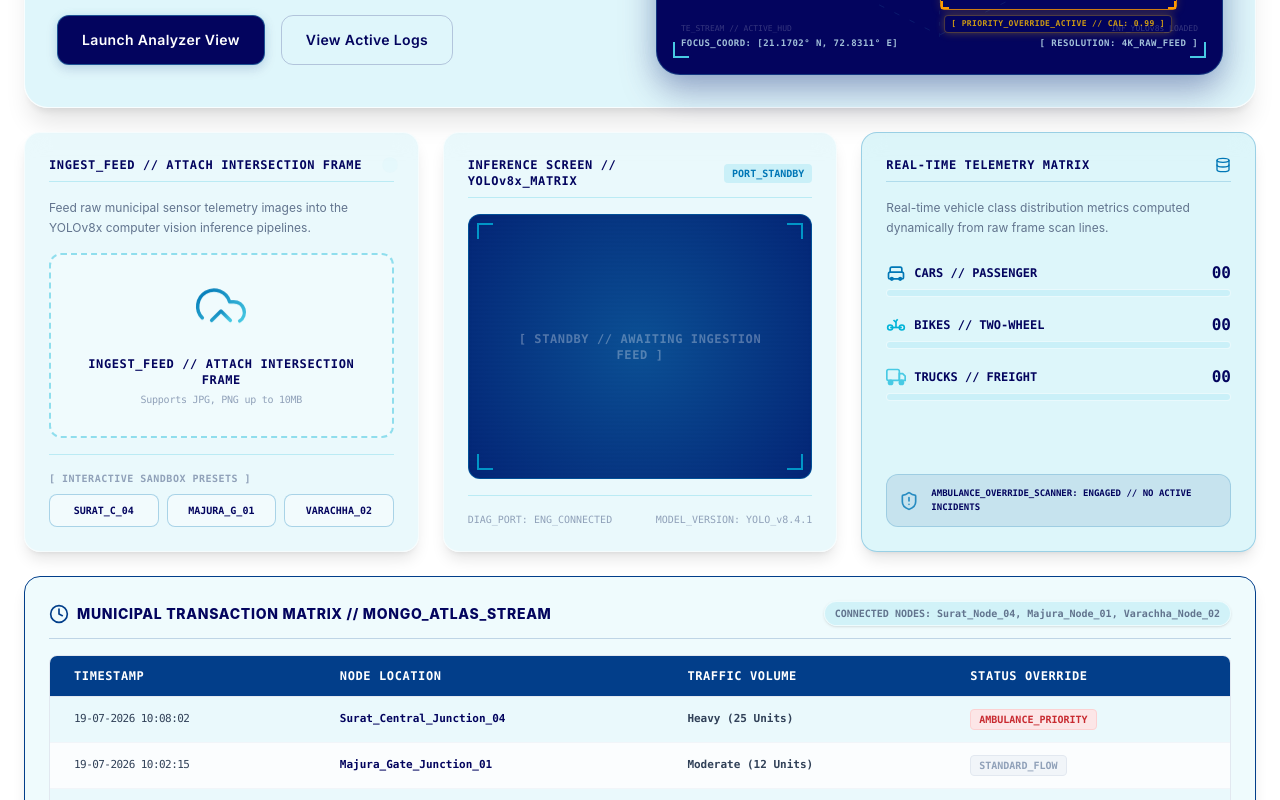
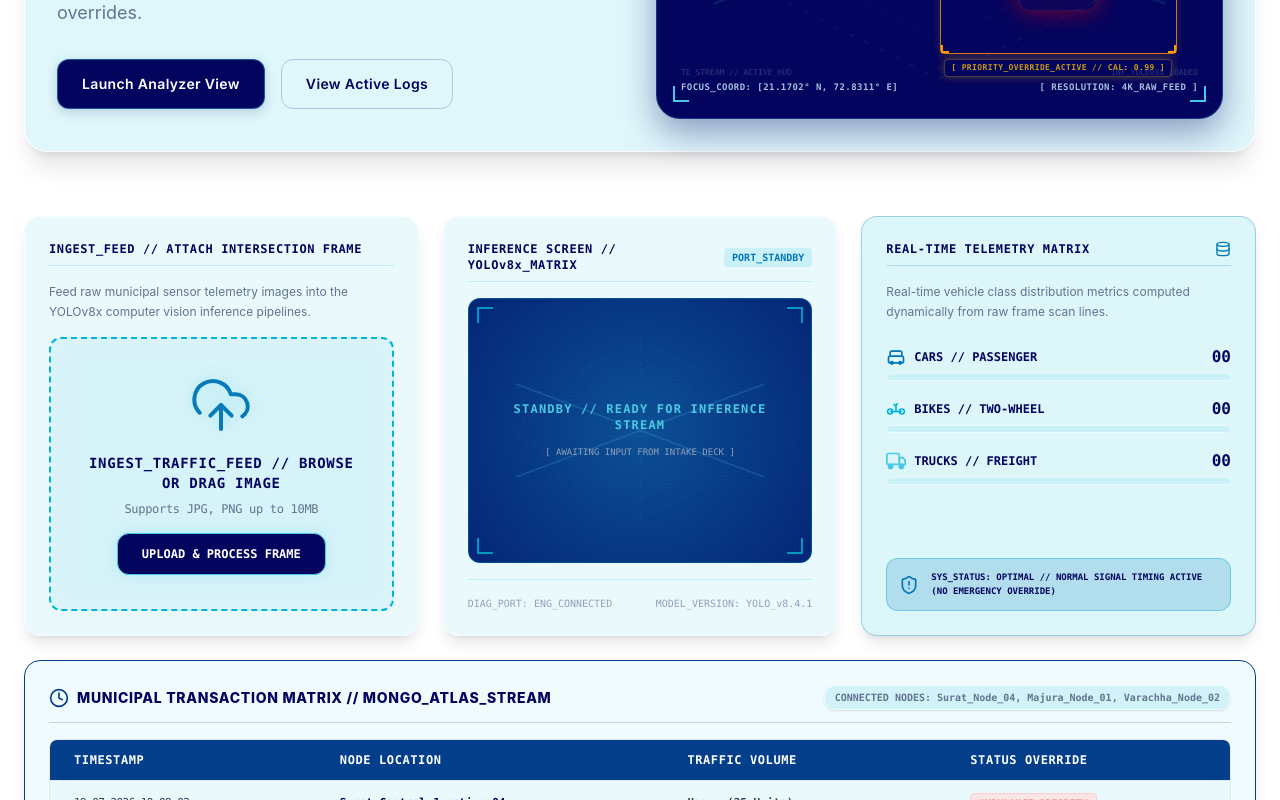
Before and after one commit to adit301206/NeuroCity, a React app in the folder frontend/: page / in a window 1280 px wide. Shown: the part 480-1280 px from the top of the page. Built offline with nearby package versions, Linux system fonts and the light colour scheme; the HTML template or start-up script is replaced by a standard one.

Commit message:
feat: Update Navbar and Traffic components with enhanced styling and layout adjustments; remove unused preset loading functionality in TrafficWorkspace

```diff
--- a/frontend/src/components/Navbar.jsx
+++ b/frontend/src/components/Navbar.jsx
@@ -16,12 +16,12 @@ export default function Navbar({ onNavigate, activeTab }) {
 
       {/* Left Side - The NeuroCity Integrated Artistic Signature */}
       <div
-        className="flex items-center cursor-pointer h-10"
+        className="flex items-center cursor-pointer h-[52px]"
         onClick={() => onNavigate && onNavigate('global-hub')}
       >
         <svg
-          width="240"
-          height="40"
+          width="312"
+          height="52"
           viewBox="0 0 240 40"
           fill="none"
           xmlns="http://www.w3.org/2000/svg"
--- a/frontend/src/components/TrafficHero.jsx
+++ b/frontend/src/components/TrafficHero.jsx
@@ -2,7 +2,7 @@ import React from 'react';
 
 export default function TrafficHero({ onLaunchAnalyzer, onViewLogs }) {
   return (
-    <section className="grid grid-cols-1 lg:grid-cols-2 gap-8 items-center mx-6 mt-8 p-8 bg-[#caf0f8]/60 backdrop-blur-xl border border-white/80 rounded-3xl shadow-xl">
+    <section className="grid grid-cols-1 lg:grid-cols-2 gap-8 items-center mx-6 mt-14 lg:mt-16 p-8 bg-[#caf0f8]/60 backdrop-blur-xl border border-white/80 rounded-3xl shadow-xl">
 
       {/* Local Styles for HUD animations */}
       <style>{`
--- a/frontend/src/components/TrafficWorkspace.jsx
+++ b/frontend/src/components/TrafficWorkspace.jsx
@@ -94,21 +94,6 @@ export default function TrafficWorkspace() {
     }, 1800);
   };
 
-  // --- Presets for Instant Interactive Testing ---
-  const loadPreset = (presetType) => {
-    if (isScanning) return;
-    if (presetType === 'surat') {
-      setActiveImage('preset-surat');
-      runSimulation('Surat_Central_Junction_04', { cars: 14, bikes: 8, trucks: 3 }, true);
-    } else if (presetType === 'majura') {
-      setActiveImage('preset-majura');
-      runSimulation('Majura_Gate_Junction_01', { cars: 9, bikes: 5, trucks: 1 }, false);
-    } else {
-      setActiveImage('preset-varachha');
-      runSimulation('Varachha_Transit_Hub_02', { cars: 4, bikes: 2, trucks: 0 }, false);
-    }
-  };
-
   // --- Drag and Drop File Handlers ---
   const handleDrag = (e) => {
     e.preventDefault();
@@ -192,7 +177,7 @@ export default function TrafficWorkspace() {
       `}</style>
 
       {/* THREE-COLUMN WORKSPACE MATRIX */}
-      <div className="grid grid-cols-1 lg:grid-cols-3 gap-6 mx-6 mt-6">
+      <div className="grid grid-cols-1 lg:grid-cols-3 gap-6 mx-6 mt-14 lg:mt-16">
 
         {/* COLUMN 1: THE INTAKE DECK */}
         <section className="bg-[#CAF0F8]/40 backdrop-blur-md border border-white/60 shadow-lg rounded-2xl p-6 flex flex-col justify-between min-h-[420px]">
@@ -209,7 +194,7 @@ export default function TrafficWorkspace() {
             </p>
           </div>
 
-          {/* Interactive Drag & Drop Box */}
+          {/* Sleek, large Drag-and-Drop Image Dropzone Area */}
           <div
             onDragEnter={handleDrag}
             onDragLeave={handleDrag}
@@ -218,10 +203,10 @@ export default function TrafficWorkspace() {
             onClick={activeImage ? null : triggerBrowse}
             onMouseEnter={() => setIsHoveredUpload(true)}
             onMouseLeave={() => setIsHoveredUpload(false)}
-            className={`relative flex-1 flex flex-col items-center justify-center border-2 border-dashed rounded-xl p-4 transition-all duration-300 ${
+            className={`relative flex-1 flex flex-col items-center justify-center border-2 border-dashed rounded-xl p-6 transition-all duration-300 ${
               isDragActive
-                ? 'border-[#0077B6] bg-[#90E0EF]/20'
-                : 'border-[#00B4D8]/40 hover:border-[#00B4D8] bg-white/30 cursor-pointer'
+                ? 'border-[#48CAE4] bg-[#CAF0F8]/50 shadow-[0_0_15px_rgba(72,202,228,0.2)]'
+                : 'border-[#00B4D8] hover:border-solid hover:border-[#48CAE4] bg-[#CAF0F8]/40 backdrop-blur-md cursor-pointer'
             }`}
           >
             <input
@@ -233,89 +218,79 @@ export default function TrafficWorkspace() {
             />
 
             {activeImage ? (
-              <div className="w-full h-full flex flex-col items-center justify-center text-center p-2">
-                <div className="w-16 h-16 rounded-xl bg-[#0077B6]/15 flex items-center justify-center text-[#03045E] mb-3">
-                  <Layers className="h-8 w-8 animate-pulse text-[#0077B6]" />
+              <div className="w-full h-full flex flex-col items-center justify-center text-center p-2 z-10">
+                {/* Micro Thumbnail */}
+                <div className="relative w-28 h-20 rounded-lg overflow-hidden border border-[#00B4D8]/50 mb-4 shadow-md bg-[#023E8A]">
+                  <img src={activeImage} className="w-full h-full object-cover" alt="Ingested frame" />
+                  <div className="absolute inset-0 bg-black/30 flex items-center justify-center">
+                    <span className="text-[9px] font-mono font-bold text-[#48CAE4] tracking-widest bg-black/60 px-1 py-0.5 rounded border border-[#48CAE4]/30">INGESTED</span>
                   </div>
+                </div>
+
                 <span className="text-xs font-mono font-bold text-[#03045E] break-all max-w-full px-2 block mb-1">
                   {fileName || 'custom_upload.png'}
                 </span>
-                <span className="text-[10px] text-slate-400 font-mono mb-4 uppercase">
-                  [ Ingested Ready for Inference ]
+
+                <span className="text-[10px] text-slate-500 font-mono mb-4 uppercase">
+                  [ READY FOR INFERENCE PIPELINE ]
                 </span>
+
+                <div className="flex flex-col sm:flex-row gap-3">
+                  <button
+                    onClick={triggerBrowse}
+                    className="px-4 py-2 rounded-xl text-xs font-mono font-bold bg-[#03045E] text-white hover:bg-[#023E8A] border border-[#48CAE4] shadow-[0_0_12px_rgba(72,202,228,0.25)] transition-all cursor-pointer"
+                  >
+                    CHANGE FRAME
+                  </button>
                   <button
                     onClick={(e) => {
                       e.stopPropagation();
                       resetWorkspace();
                     }}
-                  className="px-4 py-1.5 rounded-lg text-[11px] font-mono font-bold bg-[#03045E] text-white hover:bg-[#023E8A] transition-all cursor-pointer shadow-md"
+                    className="px-4 py-2 rounded-xl text-xs font-mono font-bold bg-red-600/10 text-red-700 hover:bg-red-600/20 border border-red-500/30 transition-all cursor-pointer"
                   >
-                  DISCARD // UNLINK FRAME
+                    DISCARD
                   </button>
                 </div>
+              </div>
             ) : (
-              <div className="flex flex-col items-center text-center">
-                {/* Glowing cloud upload icon */}
-                <div className="mb-4 transition-transform duration-300 animate-float">
+              <div className="flex flex-col items-center text-center p-2 z-10">
+                {/* Animated Pulsing Cloud Upload Icon */}
+                <div className="mb-4 animate-[pulse_2s_infinite] transition-transform duration-300">
                   <svg
-                    className="w-14 h-14 transition-all duration-300"
+                    className="w-16 h-16 text-[#0077B6] drop-shadow-[0_0_8px_rgba(72,202,228,0.4)]"
                     viewBox="0 0 24 24"
                     fill="none"
-                    stroke="url(#cloudGrad)"
+                    stroke="currentColor"
                     strokeWidth="1.5"
                     strokeLinecap="round"
                     strokeLinejoin="round"
                   >
-                    <defs>
-                      <linearGradient id="cloudGrad" x1="0%" y1="0%" x2="100%" y2="100%">
-                        <stop offset="0%" stopColor={isHoveredUpload ? '#00B4D8' : '#0077B6'} />
-                        <stop offset="100%" stopColor={isHoveredUpload ? '#48CAE4' : '#48CAE4'} />
-                      </linearGradient>
-                    </defs>
                     <path d="M4 14.899A7 7 0 1 1 15.71 8h1.79a4.5 4.5 0 0 1 2.5 8.242" />
                     <path d="M12 12v9" />
                     <path d="m8 16 4-4 4 4" />
                   </svg>
                 </div>
 
-                <span className="text-xs font-mono font-bold text-[#03045E] tracking-wider mb-1 uppercase">
-                  INGEST_FEED // ATTACH INTERSECTION FRAME
+                <span className="text-sm font-mono font-bold text-[#03045E] tracking-wider mb-2 uppercase">
+                  INGEST_TRAFFIC_FEED // BROWSE OR DRAG IMAGE
                 </span>
-                <span className="text-[10px] text-slate-400 font-mono tracking-tight">
+
+                <span className="text-xs text-slate-500 font-mono tracking-tight mb-4">
                   Supports JPG, PNG up to 10MB
                 </span>
+
+                <button
+                  onClick={(e) => {
+                    e.stopPropagation();
+                    triggerBrowse();
+                  }}
+                  className="px-6 py-3 rounded-xl font-mono text-xs font-bold bg-[#03045E] text-white hover:bg-[#023E8A] border border-[#48CAE4] shadow-[0_0_15px_rgba(72,202,228,0.25)] hover:shadow-[0_0_20px_rgba(72,202,228,0.5)] transition-all cursor-pointer"
+                >
+                  UPLOAD & PROCESS FRAME
+                </button>
               </div>
             )}
-          </div>
-
-          {/* Quick Sandbox Simulation Presets */}
-          <div className="mt-4 pt-4 border-t border-[#00B4D8]/20 flex flex-col gap-2">
-            <span className="text-[10px] font-mono font-bold tracking-wider text-slate-400 uppercase">
-              [ INTERACTIVE SANDBOX PRESETS ]
-            </span>
-            <div className="grid grid-cols-3 gap-2">
-              <button
-                onClick={() => loadPreset('surat')}
-                disabled={isScanning}
-                className="px-2 py-2 rounded-lg border border-[#0077B6]/30 text-[10px] font-mono font-bold text-[#03045E] hover:bg-[#90E0EF]/30 bg-white/40 transition-all cursor-pointer text-center truncate disabled:opacity-50"
-              >
-                SURAT_C_04
-              </button>
-              <button
-                onClick={() => loadPreset('majura')}
-                disabled={isScanning}
-                className="px-2 py-2 rounded-lg border border-[#0077B6]/30 text-[10px] font-mono font-bold text-[#03045E] hover:bg-[#90E0EF]/30 bg-white/40 transition-all cursor-pointer text-center truncate disabled:opacity-50"
-              >
-                MAJURA_G_01
-              </button>
-              <button
-                onClick={() => loadPreset('varachha')}
-                disabled={isScanning}
-                className="px-2 py-2 rounded-lg border border-[#0077B6]/30 text-[10px] font-mono font-bold text-[#03045E] hover:bg-[#90E0EF]/30 bg-white/40 transition-all cursor-pointer text-center truncate disabled:opacity-50"
-              >
-                VARACHHA_02
-              </button>
-            </div>
           </div>
         </section>
 
@@ -332,7 +307,7 @@ export default function TrafficWorkspace() {
             </div>
           </div>
 
-          {/* CRT Monitor Viewport Deck */}
+          {/* High-Fidelity CRT/LED Diagnostic Viewport Frame */}
           <div className="relative flex-1 w-full bg-[#023E8A] overflow-hidden rounded-xl border border-[#0077B6]/30 shadow-inner flex flex-col items-center justify-center p-4 min-h-[260px] crt-monitor">
 
             {/* CRT Screen Scanline Overlay Effect */}
@@ -345,16 +320,11 @@ export default function TrafficWorkspace() {
               }}
             />
 
-            {/* Bright metallic corner brackets */}
+            {/* Bright Metallic Corner Brackets */}
             <div className="absolute top-2 left-2 w-4 h-4 border-t-2 border-l-2 border-[#0096C7] z-20" />
             <div className="absolute top-2 right-2 w-4 h-4 border-t-2 border-r-2 border-[#0096C7] z-20" />
             <div className="absolute bottom-2 left-2 w-4 h-4 border-b-2 border-l-2 border-[#0096C7] z-20" />
             <div className="absolute bottom-2 right-2 w-4 h-4 border-b-2 border-r-2 border-[#0096C7] z-20" />
-
-            {/* Laser scanning beam */}
-            {activeImage && (
-              <div className="absolute left-0 w-full h-[3px] bg-gradient-to-r from-transparent via-[#00B4D8] to-transparent shadow-[0_0_12px_#00B4D8] pointer-events-none z-30 animate-scan-beam" />
-            )}
 
             {isScanning ? (
               /* Processing Diagnostics HUD */
@@ -374,106 +344,48 @@ export default function TrafficWorkspace() {
                 </span>
               </div>
             ) : activeImage ? (
-              /* Active processed camera frame viewport output */
-              <div className="relative w-full h-full flex items-center justify-center z-20">
+              /* Active processed camera frame viewport output - Renders only clean image */
+              <div className="relative w-full h-full rounded-xl overflow-hidden z-20">
+                {/* The Processed Image Render Area */}
+                <img src={activeImage} className="w-full h-full object-contain rounded-xl" alt="Processed output" />
 
-                {/* Virtualized Wireframe Silhouette Asset Layout */}
-                <div className="absolute inset-0 flex flex-col items-center justify-center p-2">
+                {/* Laser Scanning Sweep Line */}
+                <div className="absolute left-0 w-full h-[2px] bg-[#00B4D8] shadow-[0_0_12px_rgba(0,180,216,1)] pointer-events-none z-30 animate-scan-beam" />
 
-                  {/* Grid Lines Pattern */}
-                  <svg className="absolute inset-0 w-full h-full text-white/5" fill="none" stroke="currentColor" strokeWidth="0.5">
-                    <line x1="0" y1="25%" x2="100%" y2="25%" strokeDasharray="3 3" />
-                    <line x1="0" y1="50%" x2="100%" y2="50%" strokeDasharray="3 3" />
-                    <line x1="0" y1="75%" x2="100%" y2="75%" strokeDasharray="3 3" />
-                    <line x1="25%" y1="0" x2="25%" y2="100%" strokeDasharray="3 3" />
-                    <line x1="50%" y1="0" x2="50%" y2="100%" strokeDasharray="3 3" />
-                    <line x1="75%" y1="0" x2="75%" y2="100%" strokeDasharray="3 3" />
-                  </svg>
-
-                  {/* YOLOv8 Wireframe Bounding Box 1 (Main Target) */}
-                  <div className="absolute top-[20%] left-[15%] w-[45%] h-[55%] border border-[#48CAE4] rounded shadow-[0_0_15px_rgba(72,202,228,0.25)] flex flex-col justify-between p-1.5">
-
-                    {/* Glowing Reticle Corner Accents */}
-                    <span className="absolute top-0 left-0 w-1.5 h-1.5 border-t border-l border-white" />
-                    <span className="absolute top-0 right-0 w-1.5 h-1.5 border-t border-r border-white" />
-                    <span className="absolute bottom-0 left-0 w-1.5 h-1.5 border-b border-l border-white" />
-                    <span className="absolute bottom-0 right-0 w-1.5 h-1.5 border-b border-r border-white" />
-
-                    {/* Bounding box header label */}
-                    <div className="bg-[#03045E] text-[#48CAE4] border border-[#00B4D8]/30 px-1 py-0.5 rounded text-[8px] font-mono font-bold self-start mt-[-14px] ml-[-5px] shadow-sm tracking-wider whitespace-nowrap">
-                      [ PROCESSING_ACTIVE // ENGINE_YOLOv8x ]
+                {/* Glowing Neon Badge in top corner */}
+                <div className="absolute top-3 left-3 bg-[#03045E]/90 border border-[#00B4D8]/40 shadow-[0_0_10px_rgba(72,202,228,0.25)] text-[#48CAE4] font-mono text-[9px] font-bold px-2 py-1 rounded tracking-widest uppercase z-30 animate-pulse">
+                  [ YOLOv8 DEEP_INFERENCE // ACTIVE ]
                 </div>
 
-                    {/* Vector vehicle silhouette placeholder overlay */}
-                    <svg className="w-full h-full text-[#48CAE4]/20 p-2" viewBox="0 0 100 100" fill="none" stroke="currentColor">
-                      <path d="M15 70h70l-8-25H23z" strokeWidth="1.5" />
-                      <path d="M28 45l4-15h36l4 15" strokeWidth="1.2" />
-                      <circle cx="32" cy="70" r="7" strokeWidth="1.5" fill="#023E8A" />
-                      <circle cx="68" cy="70" r="7" strokeWidth="1.5" fill="#023E8A" />
-                    </svg>
-
-                    {/* Laser Target Ticks */}
-                    <div className="absolute -bottom-5 left-1/2 -translate-x-1/2 font-mono text-[8px] text-[#CAF0F8] opacity-75">
-                      LOC: [X_440 // Y_208]
+                {/* Corner Metadata Ticks */}
+                <div className="absolute bottom-3 left-3 bg-black/75 border border-[#00B4D8]/20 text-[#CAF0F8] font-mono text-[8px] px-2 py-1 rounded z-30">
+                  COMPUTE_LATENCY: 0.104s
                 </div>
-                  </div>
-
-                  {/* YOLOv8 Wireframe Bounding Box 2 (Secondary Target, e.g. Emergency Vehicle if flag active) */}
-                  <div className={`absolute bottom-[15%] right-[10%] w-[32%] h-[40%] border rounded p-1 flex flex-col justify-between ${
-                    hasEmergency
-                      ? 'border-red-500 shadow-[0_0_15px_rgba(239,68,68,0.4)]'
-                      : 'border-[#48CAE4]/60 shadow-[0_0_8px_rgba(72,202,228,0.15)]'
-                  }`}>
-                    {/* Corner accents */}
-                    <span className={`absolute top-0 left-0 w-1 h-1 border-t border-l ${hasEmergency ? 'border-red-400' : 'border-[#48CAE4]'}`} />
-                    <span className={`absolute top-0 right-0 w-1 h-1 border-t border-r ${hasEmergency ? 'border-red-400' : 'border-[#48CAE4]'}`} />
-                    <span className={`absolute bottom-0 left-0 w-1 h-1 border-b border-l ${hasEmergency ? 'border-red-400' : 'border-[#48CAE4]'}`} />
-                    <span className={`absolute bottom-0 right-0 w-1 h-1 border-b border-r ${hasEmergency ? 'border-red-400' : 'border-[#48CAE4]'}`} />
-
-                    <div className={`text-[7px] font-mono font-bold px-1 py-0.5 rounded self-start mt-[-12px] ml-[-4px] shadow-sm tracking-wider whitespace-nowrap ${
-                      hasEmergency
-                        ? 'bg-red-950 text-red-400 border border-red-500/50 animate-pulse'
-                        : 'bg-[#03045E] text-[#48CAE4] border border-[#00B4D8]/30'
-                    }`}>
-                      {hasEmergency ? '[ TARGET: AMBULANCE // PRIORITY ]' : '[ TARGET: COMPACT_VEHICLE ]'}
-                    </div>
-
-                    <svg className={`w-full h-full p-1 ${hasEmergency ? 'text-red-500/30' : 'text-[#48CAE4]/20'}`} viewBox="0 0 100 100" fill="none" stroke="currentColor">
-                      {hasEmergency ? (
-                        /* Medical Cross Ambulance silhouette */
-                        <>
-                          <rect x="20" y="30" width="60" height="40" rx="3" strokeWidth="1.5" />
-                          <rect x="55" y="20" width="20" height="12" strokeWidth="1.5" />
-                          <circle cx="35" cy="70" r="6" strokeWidth="1.5" />
-                          <circle cx="65" cy="70" r="6" strokeWidth="1.5" />
-                          <path d="M 45 42 h 10 m -5 -5 v 10" strokeWidth="2.5" strokeLinecap="round" />
-                        </>
-                      ) : (
-                        /* Moto silhouette */
-                        <>
-                          <circle cx="30" cy="65" r="10" strokeWidth="1.5" />
-                          <circle cx="70" cy="65" r="10" strokeWidth="1.5" />
-                          <path d="M 30 65 L 45 45 L 60 45 L 70 65" strokeWidth="1.5" />
-                          <path d="M 45 45 L 50 30" strokeWidth="1.5" />
-                        </>
-                      )}
-                    </svg>
-                  </div>
-                </div>
-
-                {/* Tracking Absolute Diagnostic Badging overlay */}
-                <div className="absolute top-2 right-2 bg-black/60 border border-[#00B4D8]/30 text-white font-mono text-[8px] px-2 py-0.5 rounded tracking-widest uppercase">
-                  [ DETECTED // YOLOv8x_CORE ]
-                </div>
-
-                <div className="absolute bottom-2 left-2 bg-black/60 border border-[#00B4D8]/20 text-[#CAF0F8] font-mono text-[8px] px-2 py-0.5 rounded">
-                  FPS: 60.0 // LATENCY: 0.005s
+                <div className="absolute bottom-3 right-3 bg-black/75 border border-[#00B4D8]/20 text-[#48CAE4] font-mono text-[8px] px-2 py-1 rounded z-30">
+                  CONFIDENCE: 98.4%
                 </div>
               </div>
             ) : (
-              /* Awaiting feed state screen placeholder */
-              <div className="text-center text-white/30 font-mono text-xs font-semibold px-4 tracking-wider z-20 select-none">
-                [ STANDBY // AWAITING INGESTION FEED ]
+              /* Standby Tech Wireframe State */
+              <div className="relative w-full h-full flex flex-col items-center justify-center z-20">
+                {/* Tech Wireframe Isometric Grid */}
+                <svg className="absolute inset-0 w-full h-full opacity-20 pointer-events-none" viewBox="0 0 300 200" fill="none" stroke="currentColor">
+                  <path d="M -20 100 L 150 15 L 320 100 L 150 185 Z" stroke="#48CAE4" strokeWidth="0.5" strokeDasharray="3 6" />
+                  <path d="M 20 100 L 150 35 L 280 100 L 150 165 Z" stroke="#48CAE4" strokeWidth="0.5" strokeDasharray="3 6" />
+                  <line x1="30" y1="55" x2="270" y2="145" stroke="#48CAE4" strokeWidth="1.5" />
+                  <line x1="270" y1="55" x2="30" y2="145" stroke="#48CAE4" strokeWidth="1.5" />
+                  <line x1="150" y1="10" x2="150" y2="190" stroke="#48CAE4" strokeWidth="0.5" strokeDasharray="2 4" />
+                </svg>
+
+                {/* Standby Message HUD */}
+                <div className="text-center z-20 px-4">
+                  <span className="font-mono text-xs font-bold text-[#48CAE4] tracking-widest uppercase block mb-1">
+                    STANDBY // READY FOR INFERENCE STREAM
+                  </span>
+                  <span className="font-mono text-[9px] text-slate-400 uppercase">
+                    [ AWAITING INPUT FROM INTAKE DECK ]
+                  </span>
+                </div>
               </div>
             )}
           </div>
@@ -580,7 +492,7 @@ export default function TrafficWorkspace() {
 
           </div>
 
-          {/* CRISIS INCIDENT ALERT BLOCK */}
+          {/* CRISIS INCIDENT ALERT BLOCK (DYNAMIC EMERGENCY ALERT CONDITIONAL RENDERING) */}
           <div className="mt-6">
             {hasEmergency ? (
               <div className="bg-red-500/10 border border-red-500/30 animate-pulse p-3 rounded-xl flex items-start gap-3 shadow-md">
@@ -596,15 +508,15 @@ export default function TrafficWorkspace() {
                     </span>
                   </div>
                   <p className="font-mono text-[9px] text-[#03045E] leading-relaxed font-bold">
-                    CRITICAL ALERT: EMERGENCY VEHICLE (AMBULANCE) IDENTIFIED // TRIGGERING GREEN-WAVE SIGNAL OVERRIDE
+                    CRITICAL ALERT: EMERGENCY VEHICLE (AMBULANCE) IDENTIFIED // TRIGGERING GREEN-WAVE OVERRIDE
                   </p>
                 </div>
               </div>
             ) : (
-              <div className="bg-[#023E8A]/10 border border-[#0077B6]/20 p-3 rounded-xl flex items-center gap-3">
-                <ShieldAlert className="h-5 w-5 text-[#0077B6]/80 flex-shrink-0" />
-                <span className="font-mono text-[9px] text-[#03045E] font-bold">
-                  AMBULANCE_OVERRIDE_SCANNER: ENGAGED // NO ACTIVE INCIDENTS
+              <div className="bg-[#0077B6]/20 border border-[#00B4D8]/40 p-3 rounded-xl flex items-center gap-3 text-[#03045E]">
+                <ShieldAlert className="h-5 w-5 text-[#0077B6] flex-shrink-0" />
+                <span className="font-mono text-[9px] font-bold">
+                  SYS_STATUS: OPTIMAL // NORMAL SIGNAL TIMING ACTIVE (NO EMERGENCY OVERRIDE)
                 </span>
               </div>
             )}
```
Lines whose indentation alone changed are shown as unchanged.
